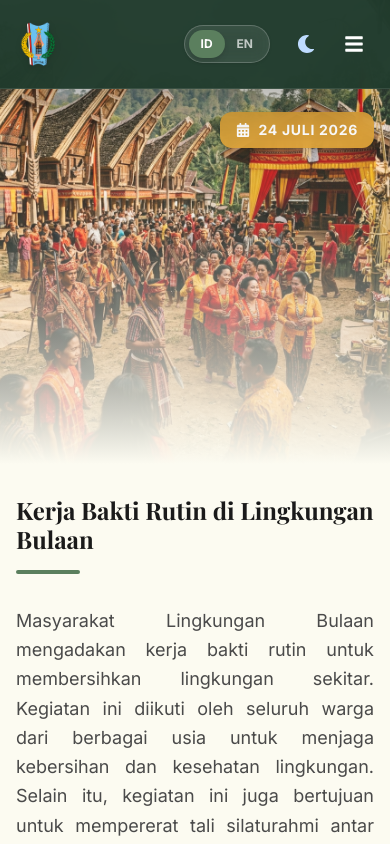
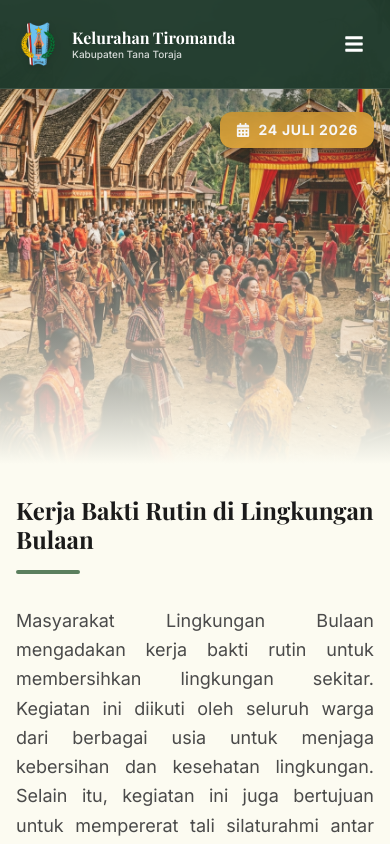
Before and after one commit to OceanzO/kel-tiromanda, a Next.js app: page /berita/1 in a window 390 px wide. Shown: the top 844 px of the page. Built offline with nearby package versions, Linux system fonts and the light colour scheme; a web font is replaced by a local one.

Commit message:
Optimize responsive layout for mobile: Navbar menu controls, Logo title, and Footer spacing

```diff
--- a/src/components/layout/Footer.tsx
+++ b/src/components/layout/Footer.tsx
@@ -206,17 +206,17 @@ export default function Footer() {
             </p>
           </div>
           {/* Admin Login - subtle */}
-          <div className="mt-4 flex items-center justify-between">
-            <div className="flex items-center gap-2 text-white/25 text-xs">
+          <div className="mt-6 sm:mt-4 flex flex-col sm:flex-row items-center justify-between gap-4 sm:gap-2">
+            <div className="flex flex-wrap items-center justify-center sm:justify-start gap-1.5 sm:gap-2 text-white/25 text-xs text-center">
               <span>{t('general.village_name')}</span>
-              <span>•</span>
+              <span className="opacity-50">&bull;</span>
               <span>{t('general.district_short')}</span>
-              <span>•</span>
+              <span className="opacity-50">&bull;</span>
               <span>{t('general.regency_name')}</span>
             </div>
             <a
               href="/admin/login"
-              className="flex items-center gap-1.5 text-white/20 hover:text-white/50 text-xs transition-colors duration-300 group"
+              className="flex items-center gap-1.5 text-white/20 hover:text-white/50 text-xs transition-colors duration-300 group bg-white/5 sm:bg-transparent px-4 py-2 sm:p-0 rounded-lg sm:rounded-none"
               title={language === 'id' ? 'Login Admin' : 'Admin Login'}
             >
               <FaLock className="text-[10px] group-hover:text-accent/60 transition-colors" />
--- a/src/components/layout/Navbar.tsx
+++ b/src/components/layout/Navbar.tsx
@@ -166,9 +166,9 @@ export default function Navbar({ forceBackground = false }: NavbarProps) {
               <div className="relative w-11 h-11 flex items-center justify-center flex-shrink-0">
                 <Image src="/logo-custom.png" alt="Logo Tana Toraja" width={44} height={44} className="w-full h-full object-contain drop-shadow-md transition-transform duration-300 group-hover:scale-105" priority />
               </div>
-              <div className="hidden sm:block">
-                <span className="font-heading font-bold text-lg leading-tight block text-white drop-shadow-sm">{t('general.village_name')}</span>
-                <span className="text-xs leading-tight block text-white/80 font-medium">{t('general.regency')}</span>
+              <div className="flex flex-col justify-center">
+                <span className="font-heading font-bold text-base sm:text-lg leading-tight block text-white drop-shadow-sm">{t('general.village_name')}</span>
+                <span className="text-[10px] sm:text-xs leading-tight block text-white/80 font-medium">{t('general.regency')}</span>
               </div>
             </motion.a>
 
@@ -252,7 +252,7 @@ export default function Navbar({ forceBackground = false }: NavbarProps) {
             {/* Right controls */}
             <div className="flex items-center gap-2">
               {/* Language switcher pill */}
-              <div className="flex items-center bg-white/10 backdrop-blur-sm rounded-full p-1 border border-white/20 shadow-sm mr-2">
+              <div className="hidden xl:flex items-center bg-white/10 backdrop-blur-sm rounded-full p-1 border border-white/20 shadow-sm mr-2">
                 <button
                   onClick={() => setLanguage('id')}
                   className={`px-3 py-1.5 text-xs font-bold rounded-full transition-all duration-300 ${language === 'id' ? 'bg-primary text-white shadow-md' : 'text-white/70 hover:text-white hover:bg-white/5'}`}
@@ -271,7 +271,7 @@ export default function Navbar({ forceBackground = false }: NavbarProps) {
               <button
                 onClick={toggleTheme}
                 aria-label="Toggle dark/light mode"
-                className="relative flex items-center justify-center w-10 h-10 rounded-xl transition-all duration-300 text-white/75 hover:text-white hover:bg-white/10"
+                className="hidden xl:flex relative items-center justify-center w-10 h-10 rounded-xl transition-all duration-300 text-white/75 hover:text-white hover:bg-white/10"
               >
                 <AnimatePresence mode="wait" initial={false}>
                   {isDark ? (
@@ -391,14 +391,39 @@ export default function Navbar({ forceBackground = false }: NavbarProps) {
                 ))}
               </div>
 
-              {/* Dark/light toggle in mobile menu */}
-              <div className="mt-8 pt-6 border-t border-white/10">
+              {/* Mobile Footer Controls */}
+              <div className="mt-8 pt-6 border-t border-white/10 flex flex-col gap-3">
+                {/* Language Switcher */}
+                <div className="flex items-center justify-center gap-2 bg-white/5 rounded-xl p-1">
+                  <button
+                    onClick={() => setLanguage('id')}
+                    className={`flex-1 py-2 text-sm font-bold rounded-lg transition-all ${language === 'id' ? 'bg-primary text-white' : 'text-white/70 hover:text-white'}`}
+                  >
+                    Indonesia
+                  </button>
+                  <button
+                    onClick={() => setLanguage('en')}
+                    className={`flex-1 py-2 text-sm font-bold rounded-lg transition-all ${language === 'en' ? 'bg-primary text-white' : 'text-white/70 hover:text-white'}`}
+                  >
+                    English
+                  </button>
+                </div>
+
+                {/* Dark/Light toggle */}
                 <button
                   onClick={toggleTheme}
-                  className="flex items-center justify-center gap-3 w-full px-4 py-3 rounded-xl text-sm font-semibold transition-colors text-white/80 hover:bg-white/10"
+                  className="flex items-center justify-center gap-3 w-full px-4 py-3 bg-white/5 rounded-xl text-sm font-semibold transition-colors text-white/80 hover:bg-white/10"
                 >
                   {isDark ? <FaSun className="text-amber-300 text-base" /> : <FaMoon className="text-blue-200 text-base" />}
-                  {isDark ? 'Mode Siang' : 'Mode Malam'}
+                  {isDark ? (language === 'id' ? 'Mode Terang' : 'Light Mode') : (language === 'id' ? 'Mode Gelap' : 'Dark Mode')}
+                </button>
+
+                {/* Tentang Kami button */}
+                <button
+                  onClick={() => scrollToSection('#footer')}
+                  className="flex items-center justify-center w-full px-4 py-3 bg-accent hover:bg-accent-light text-white rounded-xl text-sm font-semibold transition-all shadow-md mt-2"
+                >
+                  {language === 'id' ? 'Tentang Kami' : 'About Us'}
                 </button>
               </div>
             </div>
```
